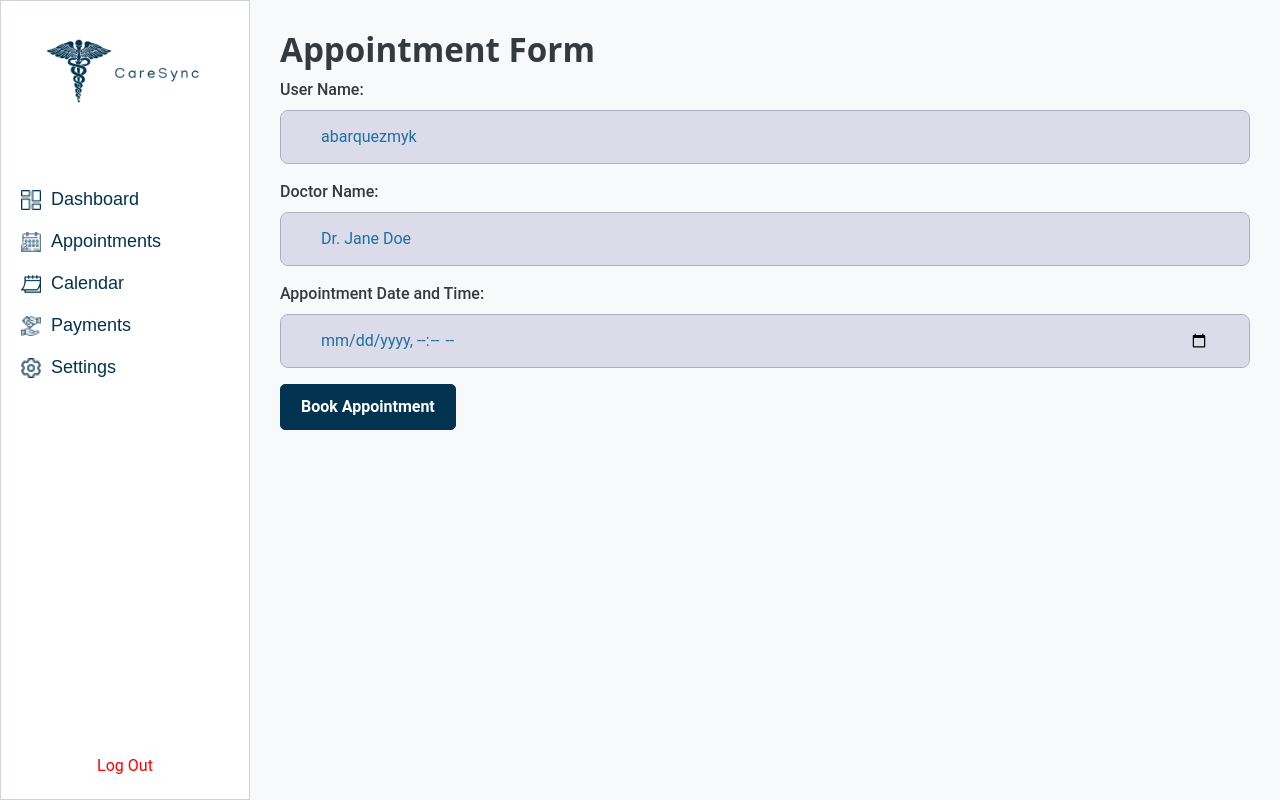
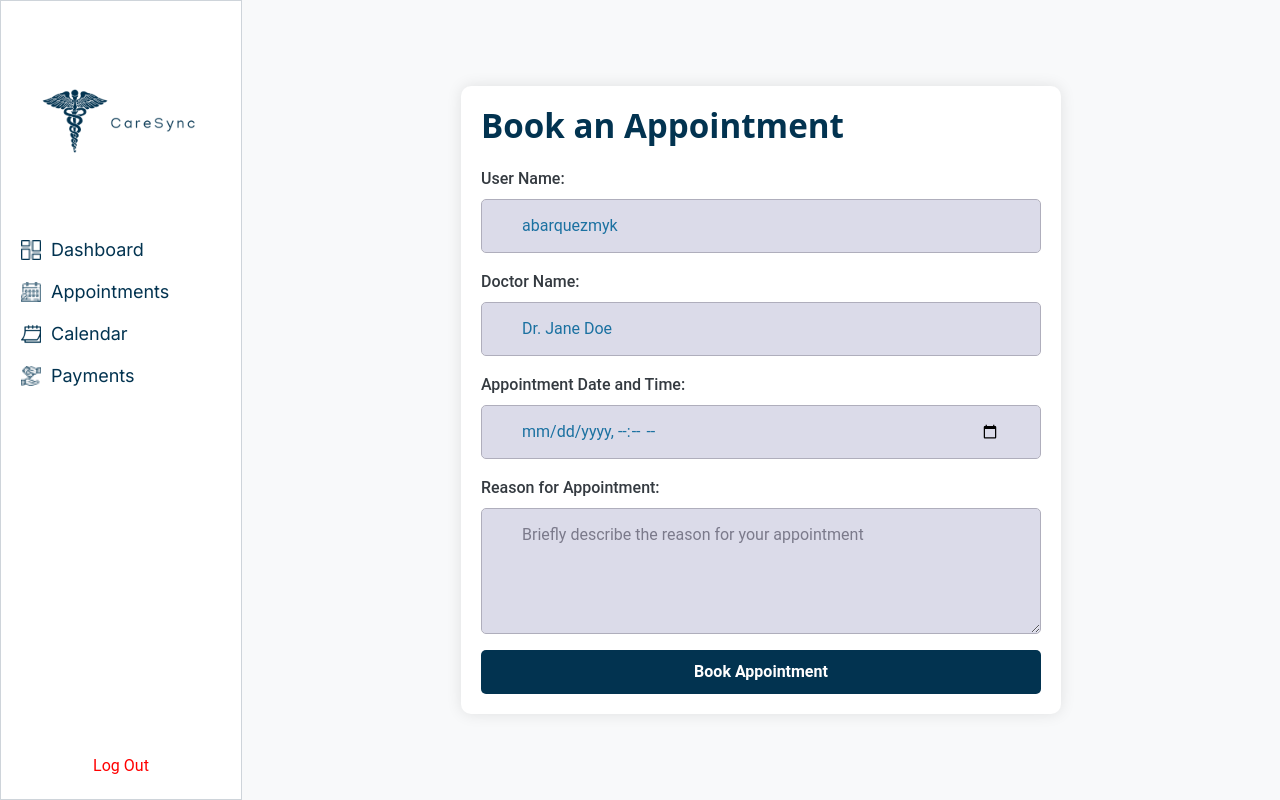
Before and after one commit to AbarquezMyk/PROJECTDJANGO, a Django app: a page that uses CareSync/appointments/templates/appointments/appointment_form.html in a window 1280 px wide. Run offline with Django 5.2, Linux system fonts and the light colour scheme; a user stored in the database is signed in; data comes from the database, SQL or seed files in the repository; both versions use the stored data as it was after the commit; some libraries are stand-ins or nearby versions.

Commit message:
Created a new HTML file for doctor details; initial implementation of appointments, with some errors.

```diff
--- a/CareSync/appointments/templates/appointments/appointment_form.html
+++ b/CareSync/appointments/templates/appointments/appointment_form.html
@@ -17,44 +17,52 @@
             margin: 0;
             padding: 0;
         }
-        .main-content {
+        .form-container {
+            background-color: #fff;
+            border-radius: 10px;
+            padding: 20px;
+            box-shadow: 0 0 15px rgba(0, 0, 0, 0.1);
             margin: 20px auto;
-            padding: 20px;
-            background-color: #ffffff;
-            border-radius: 10px;
-            box-shadow: 0 0 15px rgba(0, 0, 0, 0.05);
-            width: 60%;
-            max-width: 800px;
-            text-align: center;
+            width: 100%;
+            max-width: 600px;
         }
-        h1, h2 {
-            color: #343a40;
-            font-weight: 700;
+        .form-container h2 {
+            color: #023350;
+            font-weight: bold;
+            margin-bottom: 20px;
         }
-        .main-content h2 {
-            font-size: 24px;
-            font-weight: 700;
-            color: #023350;
+        .form-label {
+            font-weight: 600;
         }
-        .main-content p {
-            font-size: 16px;
-            color: #555;
+        .form-control {
+            border-radius: 5px;
         }
         .btn-primary {
             background-color: #023350;
-            border-color: #023350;
+            border: none;
             padding: 10px 20px;
             font-size: 16px;
-            font-weight: 600;
             border-radius: 5px;
+            transition: background-color 0.3s ease;
+        }
+        .btn-primary:hover {
+            background-color: #03596d;
+        }
+        @media (max-width: 576px) {
+            .form-container {
+                padding: 15px;
+            }
+            .btn-primary {
+                font-size: 14px;
+            }
         }
     </style>
 </head>
-<body style="font-family: 'Manjari', sans-serif; display: flex; margin: 0; padding: 0; height: 100vh;">
+<body style="display: flex; margin: 0; padding: 0; height: 100vh;">
     <!-- Sidebar -->
     <div style="width: 250px; background-color: white; padding: 20px; display: flex; flex-direction: column; justify-content: space-between; border: 1px solid #CED4DA; height: 100vh;">
         <div style="text-align: center;">
-            <img src="{% static 'img/gallery/logo.png' %}" alt="CareSync Logo" style="width: 200px; height: auto; margin-top: -50px;">
+            <img src="{% static 'img/gallery/logo.png' %}" alt="CareSync Logo" style="width: 200px; height: auto;">
         </div>
         <ul style="list-style: none; padding: 0; margin: 0;">
             <li style="margin: 15px 0; display: flex; align-items: center;">
@@ -63,49 +71,66 @@
             </li>
             <li style="margin: 15px 0; display: flex; align-items: center;">
                 <img src="{% static 'img/gallery/appointment-icon.png' %}" alt="Appointments Icon" style="width: 20px; height: 20px; margin-right: 10px;">
-                <a href="#" style="text-decoration: none; color: #023350; font-size: 18px;">Appointments</a>
+                <a href="{% url 'appointments:appointment_history' %}" style="text-decoration: none; color: #023350; font-size: 18px;">Appointments</a>
             </li>
             <li style="margin: 15px 0; display: flex; align-items: center;">
                 <img src="{% static 'img/gallery/calendar-icon.png' %}" alt="Calendar Icon" style="width: 20px; height: 20px; margin-right: 10px;">
-                <a href="#" style="text-decoration: none; color: #023350; font-size: 18px;">Calendar</a>
+                <a href="{% url 'appointments:calendar' %}" style="text-decoration: none; color: #023350; font-size: 18px;">Calendar</a>
             </li>
             <li style="margin: 15px 0; display: flex; align-items: center;">
                 <img src="{% static 'img/gallery/payment-method.png' %}" alt="Payments Icon" style="width: 20px; height: 20px; margin-right: 10px;">
-                <a href="#" style="text-decoration: none; color: #023350; font-size: 18px;">Payments</a>
-            </li>
-            <li style="margin: 15px 0; display: flex; align-items: center;">
-                <img src="{% static 'img/gallery/setting.png' %}" alt="Settings Icon" style="width: 20px; height: 20px; margin-right: 10px;">
-                <a href="#" style="text-decoration: none; color: #023350; font-size: 18px;">Settings</a>
+                <a href="{% url 'appointments:credit_card' %}" style="text-decoration: none; color: #023350; font-size: 18px;">Payments</a>
             </li>
         </ul>
         <div style="text-align: center; margin-top: auto;">
             <form method="POST" action="{% url 'logout' %}">
                 {% csrf_token %}
-                <button type="submit" style="color: red; background: none; border: none; text-decoration: none; cursor: pointer;">Log Out</button>
+                <button type="submit" style="color: red; background: none; border: none; cursor: pointer;">Log Out</button>
             </form>
         </div>
     </div>
 
-    <!-- Main Content -->
-    <div style="flex: 1; padding: 30px;">
-        <!-- Appointment Form -->
+    <div class="container d-flex justify-content-center align-items-center min-vh-100">
+        <div class="form-container">
             <form action="{% url 'appointments:appointment_history' %}" method="post">
                 {% csrf_token %}
-            <h2>Appointment Form</h2>
+                <h2>Book an Appointment</h2>
+
                 <div class="mb-3">
                     <label for="user_name" class="form-label">User Name:</label>
                     <input type="text" class="form-control" id="user_name" name="user_name" value="{{ request.user.username }}" readonly>
                 </div>
+
                 <div class="mb-3">
                     <label for="doctor_name" class="form-label">Doctor Name:</label>
                     <input type="text" class="form-control" id="doctor_name" name="doctor_name" value="{{ doctor.name }}" readonly>
                 </div>
+
                 <div class="mb-3">
                     <label for="appointment_date" class="form-label">Appointment Date and Time:</label>
-                <input type="datetime-local" class="form-control" id="appointment_date" name="appointment_date">
+                    <input
+                        type="datetime-local"
+                        class="form-control"
+                        id="appointment_date"
+                        name="appointment_date"
+                        placeholder="Select date and time"
+                        aria-label="Appointment Date and Time">
                 </div>
-            <button type="submit" class="btn btn-primary">Book Appointment</button>
+
+                <div class="mb-3">
+                    <label for="reason" class="form-label">Reason for Appointment:</label>
+                    <textarea
+                        class="form-control"
+                        id="reason"
+                        name="reason"
+                        rows="4"
+                        placeholder="Briefly describe the reason for your appointment"
+                        aria-label="Reason for Appointment"></textarea>
+                </div>
+
+                <button type="submit" class="btn btn-primary w-100">Book Appointment</button>
             </form>
+        </div>
     </div>
 
     <script src="https://cdn.jsdelivr.net/npm/bootstrap@5.3.0/dist/js/bootstrap.bundle.min.js"></script>
--- a/CareSync/appointments/views.py
+++ b/CareSync/appointments/views.py
@@ -12,6 +12,8 @@ from django.views.decorators.csrf import csrf_exempt
 from django.utils.dateparse import parse_datetime
 import json
 from .models import Event
+from django.utils.timezone import now  # Import `now`
+
 
 
 def choose_your_doctor(request):
@@ -19,55 +21,59 @@ def choose_your_doctor(request):
     print(departments)
     return render(request, 'appointments/choose_your_doctor.html', {'departments': departments})
 
+
 @login_required
 def appointment_form(request, doctor_name):
     doctor = AdminDashboardDoctor.objects.get(name=doctor_name)
     if request.method == 'POST':
-        patient_name = request.POST.get('patient_name')
         appointment_date = request.POST.get('appointment_date')
+        reason = request.POST.get('reason')  # Get the reason input
         appointment = Appointment.objects.create(
             patient=request.user,
             doctor=doctor,
-            appointment_date=appointment_date
+            appointment_date=appointment_date,
+            reason=reason  # Save the reason
         )
-        return redirect('appointments:appointment-history')
+        return redirect('appointments:appointment_history')
     return render(request, 'appointments/appointment_form.html', {'doctor': doctor})
 
 @login_required
 def payment(request, appointment_id):
-    appointment = Appointment.objects.get(id=appointment_id)
+    appointment = get_object_or_404(Appointment, id=appointment_id, patient=request.user)
+
     if request.method == 'POST':
-        # Process the payment
-        pass
+        # Mock payment processing logic
+        payment_method = request.POST.get('payment_method')
+        amount = 100.00  # Example amount
+
+        # Save payment record
+        Payment.objects.create(
+            appointment=appointment,
+            amount=amount,
+            payment_method=payment_method
+        )
+
+        # Update appointment status
+        appointment.status = 'upcoming'
+        appointment.save()
+
+        messages.success(request, "Payment successful. Your appointment is now confirmed!")
+        return redirect('appointments:appointment_history')
+
     return render(request, 'appointments/payment.html', {'appointment': appointment})
+
 
 @login_required
 def appointment_history(request):
-    if request.method == 'POST':
-        # Process the form data and create a new Appointment object
-        user = request.user
-        doctor_name = request.POST.get('doctor_name')
-        try:
-            doctor = AdminDashboardDoctor.objects.get(name=doctor_name)
-        except AdminDashboardDoctor.DoesNotExist:
-            # Handle the case where the doctor instance does not exist
-            return render(request, 'appointments/error.html', {'error_message': 'Doctor not found'})
-        appointment_date = request.POST.get('appointment_date')
+    pending_appointments = Appointment.objects.filter(patient=request.user, status='pending')
+    upcoming_appointments = Appointment.objects.filter(patient=request.user, status='upcoming')
+    past_appointments = Appointment.objects.filter(patient=request.user, status='past')
 
-        appointment = Appointment(
-            patient=user,
-            doctor=doctor,
-            appointment_date=appointment_date
-        )
-        appointment.save()
-
-        # Redirect to the appointment history page
-        return redirect('appointments:appointment_history')
-
-    # Handle the GET request - render the appointment history page
-    appointments = Appointment.objects.filter(patient=request.user).order_by('-appointment_date')
-    return render(request, 'appointments/appointment_history.html', {'appointments': appointments})
-
+    return render(request, 'appointments/appointment_history.html', {
+        'pending_appointments': pending_appointments,
+        'upcoming_appointments': upcoming_appointments,
+        'past_appointments': past_appointments,
+    })
 
 @login_required
 def payment_history(request):
```
Also changed, not shown: CareSync/appointments/models.py (+13 -5 lines), CareSync/appointments/templates/appointments/appointment_history.html (+168 -93 lines), CareSync/appointments/templates/appointments/choose_your_doctor.html (+21 -17 lines), CareSync/appointments/templates/appointments/doctor_modal.html (added, +35 -0 lines), CareSync/appointments/migrations/0005_appointment_reason.py (added), CareSync/appointments/migrations/0006_alter_appointment_id.py (added), CareSync/db.sqlite3. Lines whose indentation alone changed are shown as unchanged.
